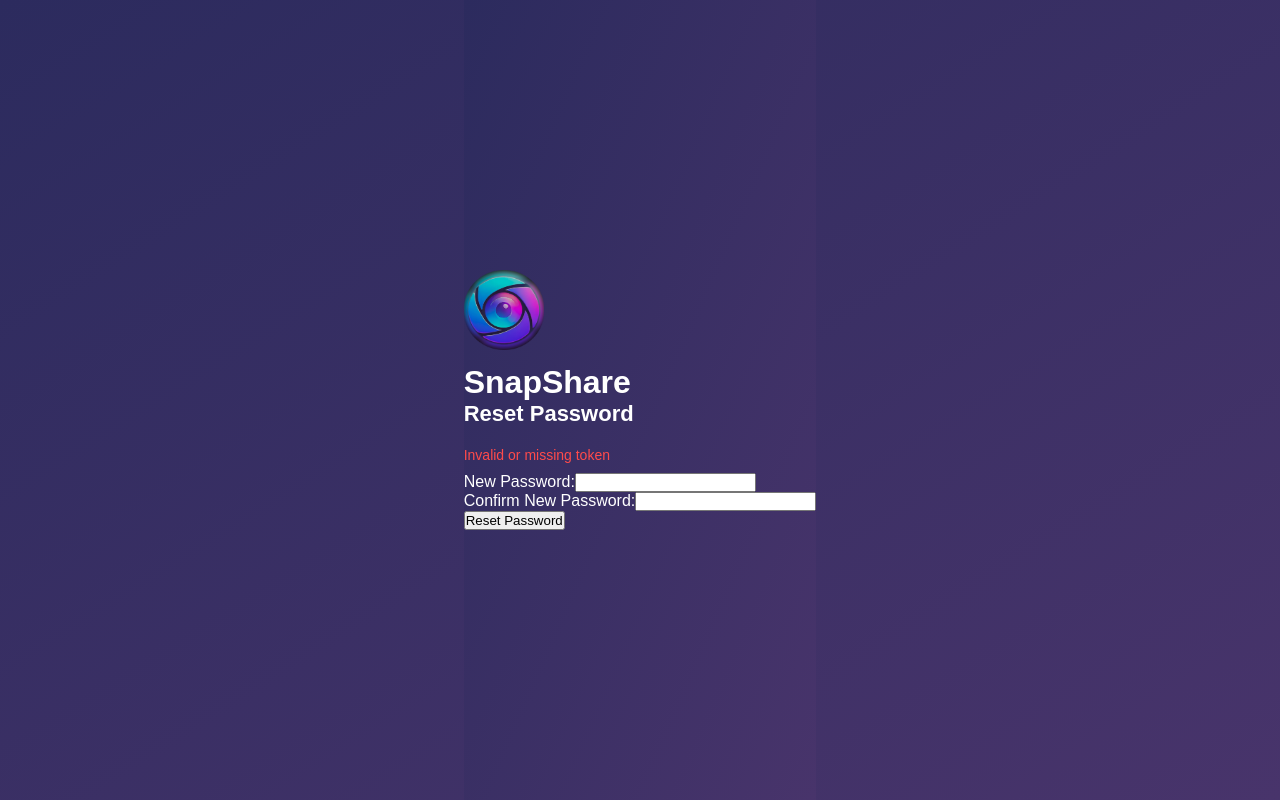
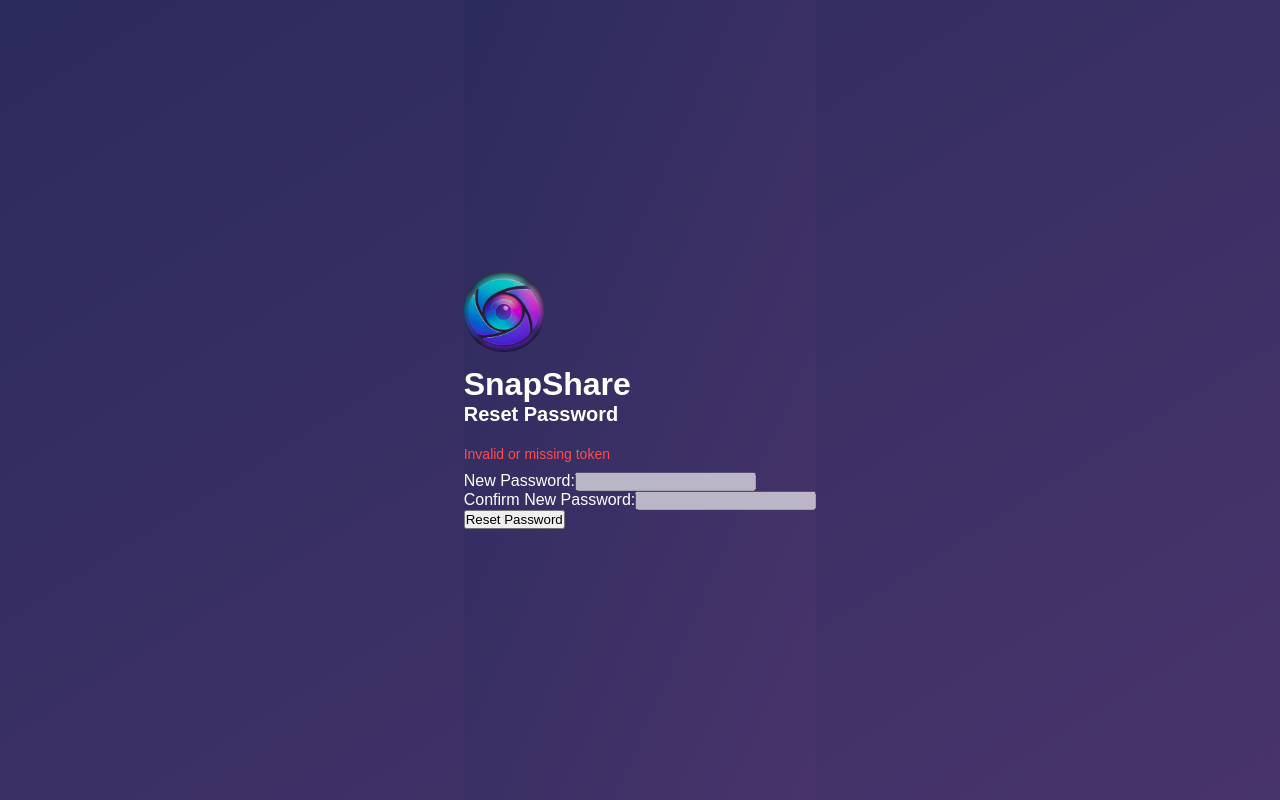
Before and after one commit to matiasbiagetti/landing-reset-password, a Next.js app: page /reset-password in a window 1280 px wide. Built offline with nearby package versions, Linux system fonts and the light colour scheme; a web font is replaced by a local one.

Commit message:
style change

```diff
--- a/src/pages/reset-password.js
+++ b/src/pages/reset-password.js
@@ -62,6 +62,7 @@
             onChange={(e) => setPassword(e.target.value)}
             required
             className={styles.inputField}
+            disabled={!token}
           />
         </div>
 
@@ -74,6 +75,7 @@
             onChange={(e) => setConfirmPassword(e.target.value)}
             required
             className={styles.inputField}
+            disabled={!password || !token}
           />
         </div>
 
--- a/src/styles/ResetPassword.module.css
+++ b/src/styles/ResetPassword.module.css
@@ -1,4 +1,3 @@
-/* Center container */
 .reset-container {
   display: flex;
   justify-content: center;
@@ -39,7 +38,7 @@
 }
 
 .title {
-  font-size: 22px;
+  font-size: 20px;
   font-weight: bold;
   color: #FFFFFF;
   margin-bottom: 20px;
@@ -73,22 +72,26 @@
   width: 100%;
   padding: 12px;
   border-radius: 6px;
-  border: none;
+  border: 1px solid #444;
   background-color: #333;
   color: #FFF;
   font-size: 16px;
+  margin-top: 5px;
+  outline: none;
 }
 
 .reset-button {
   background: linear-gradient(90deg, #FF416C, #FF4B2B);
   color: #FFFFFF;
   border: none;
-  padding: 12px 20px;
+  padding: 12px 0;
   border-radius: 6px;
   font-size: 16px;
   cursor: pointer;
   transition: background 0.3s ease;
   width: 100%;
+  font-weight: bold;
+  text-transform: uppercase;
 }
 
 .reset-button:hover {
```
